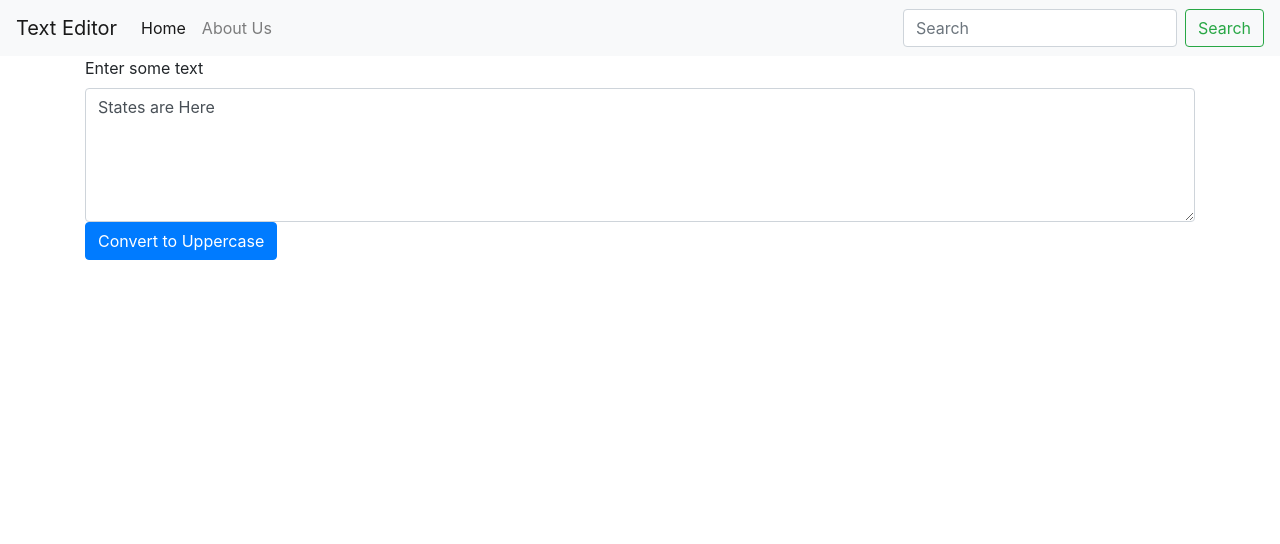
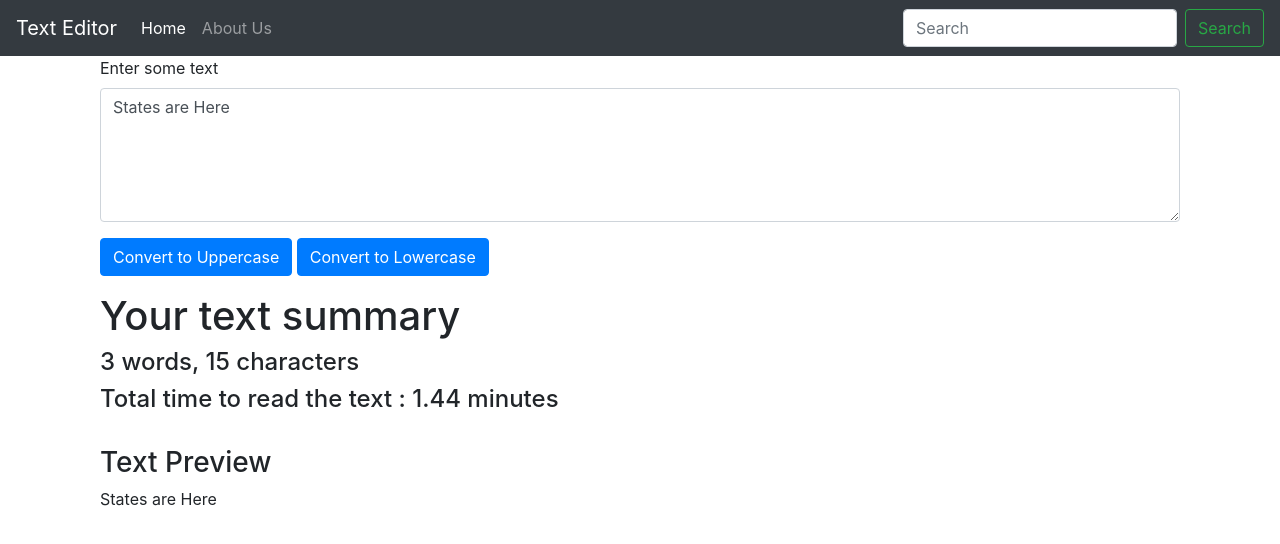
Before and after one commit to muhammadabdullah660/Text-Editor, a React (Create React App) app: page / in a window 1280 px wide. Shown: the top 544 px of the page. Built offline with nearby package versions, Linux system fonts and the light colour scheme.

Commit message:
Adding some more logic

```diff
--- a/src/Components/TextForm.js
+++ b/src/Components/TextForm.js
@@ -2,9 +2,14 @@ import React, { useState } from "react";
 import PropTypes from "prop-types"; //impt
 
 export default function TextForm(props) {
-  const handleUpClick = () => {
+  const handleUpCaseClick = () => {
     //console.log("UpperCase was clicked" + txt);
     let newText = txt.toUpperCase();
+    setTxt(newText);
+  };
+  const handleLoCaseClick = () => {
+    //console.log("UpperCase was clicked" + txt);
+    let newText = txt.toLowerCase();
     setTxt(newText);
   };
   const handleOnChange = (event) => {
@@ -13,6 +18,9 @@ export default function TextForm(props) {
   };
   const [txt, setTxt] = useState("States are Here");
   return (
+    <>
+      <div className="container">
+        <form onSubmit={(e) => e.preventDefault()}>
           <div className="form-group">
             <label htmlFor="myBox">{props.heading}</label>
             <textarea
@@ -22,10 +30,29 @@ export default function TextForm(props) {
               value={txt}
               onChange={handleOnChange}
             ></textarea>
-      <button className="btn btn-primary" onClick={handleUpClick}>
+          </div>
+          <button className="btn btn-primary" onClick={handleUpCaseClick}>
             Convert to Uppercase
+          </button>{" "}
+          <button className="btn btn-primary" onClick={handleLoCaseClick}>
+            Convert to Lowercase
           </button>
+        </form>
       </div>
+      <div className="container my-3">
+        <h1>Your text summary</h1>
+        <h4>
+          {txt.match(/\S+/g).length} words, {txt.length} characters
+        </h4>
+        <h4>
+          Total time to read the text : {txt.split(" ").length * 0.008 * 60}{" "}
+          minutes
+        </h4>{" "}
+        <br />
+        <h3>Text Preview</h3>
+        <p>{txt}</p>
+      </div>
+    </>
   );
 }
 TextForm.propTypes = {
--- a/src/MyNavbar.js
+++ b/src/MyNavbar.js
@@ -2,7 +2,7 @@ import React from "react";
 import PropTypes from "prop-types";
 export default function MyNavbar(props) {
   return (
-    <nav className="navbar navbar-expand-lg navbar-light bg-light">
+    <nav className="navbar navbar-expand-lg navbar-dark bg-dark">
       <a className="navbar-brand" href="/">
         {props.title}
       </a>
```
Lines whose indentation alone changed are shown as unchanged.
